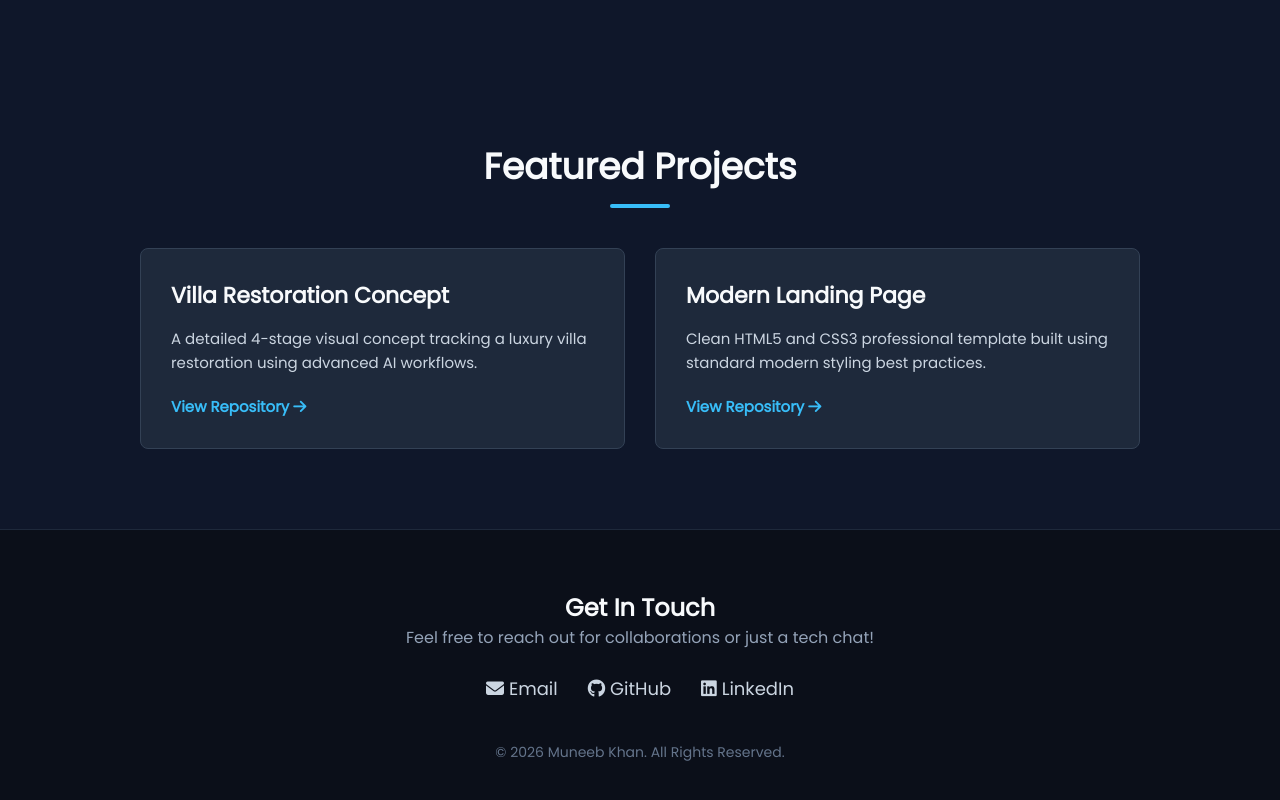
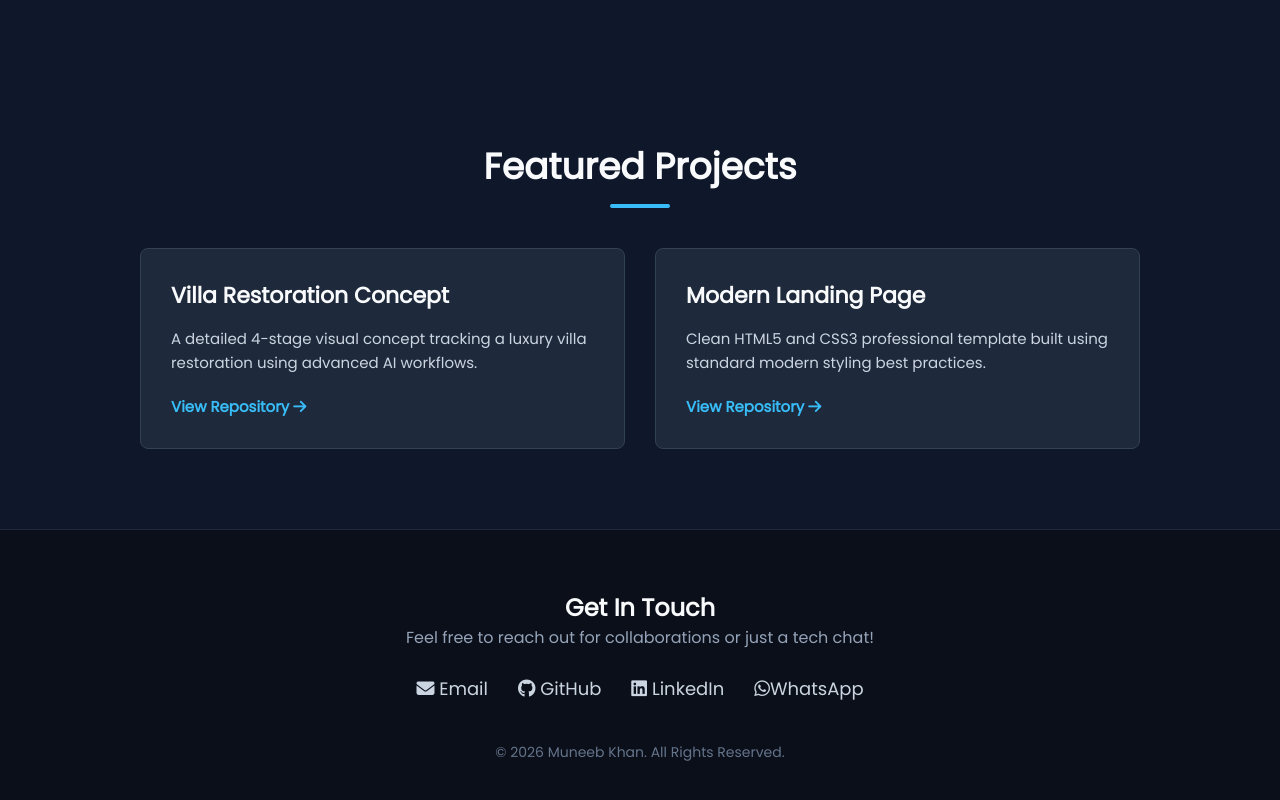
Before and after one commit to muneebkhandev-11/My-Portfolio-, a plain HTML site: page index.html in a window 1280 px wide. Shown: the part 1545-2345 px from the top of the page. Drawn offline with Linux system fonts and the light colour scheme.

Commit message:
my changing in portfolio

```diff
--- a/index.html
+++ b/index.html
@@ -131,7 +131,12 @@
         <a href="https://linkedin.com/in/muneebkhandev" target="_blank"
           ><i class="fab fa-linkedin"></i> LinkedIn</a
         >
+
+        <a href="https://wa.me/923351596683" target="_blank"
+          ><i class="fab fa-whatsapp"></i>WhatsApp</a
+        >
       </div>
+
       <p class="copyright">&copy; 2026 Muneeb Khan. All Rights Reserved.</p>
     </footer>
 
--- a/style.css
+++ b/style.css
@@ -409,3 +409,10 @@ footer p {
   transform: translateY(-5px);
   box-shadow: 0px 6px 20px rgba(56, 189, 248, 0.6);
 }
+/* Email link ko clickable banane ke liye fixing */
+a[href^="mailto:"] {
+  position: relative !important;
+  z-index: 9999 !important;
+  pointer-events: auto !important;
+  cursor: pointer !important;
+}
```
